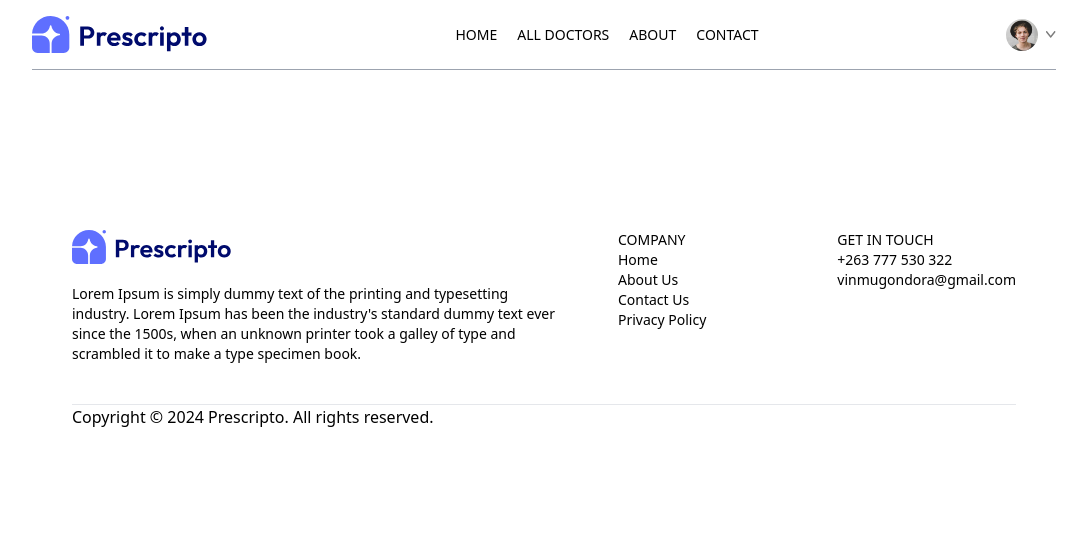
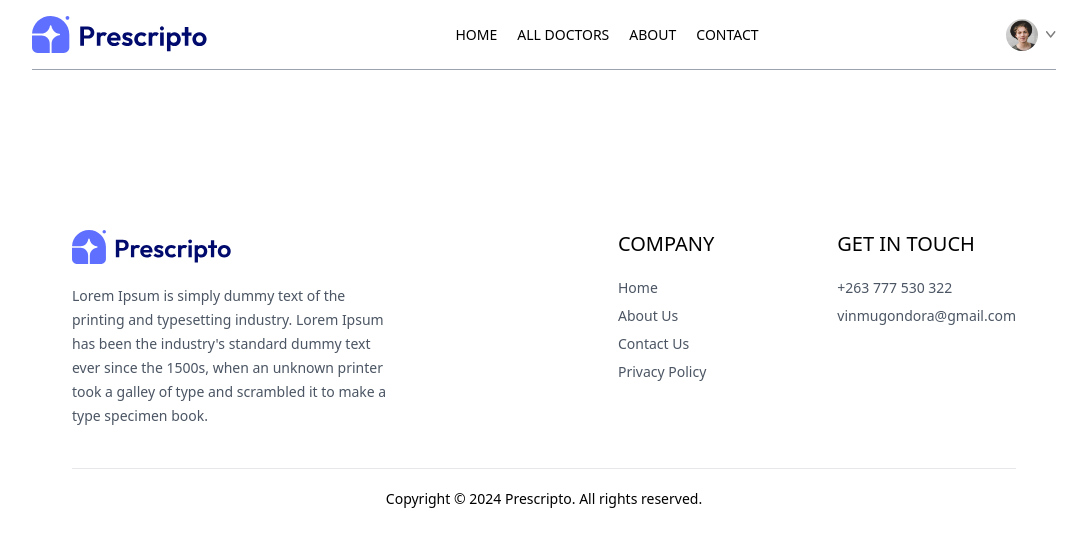
Before and after one commit to VincentMugondora/prescripto, a React (Vite) app in the folder frontend/: page /appointment/1 in a window 1280 px wide. Shown: the top 546 px of the page, without its empty margins (96-1183 px from the left). Built offline with nearby package versions, Linux system fonts and the light colour scheme.

Commit message:
"Updated Footer component with minor layout and styling changes"

```diff
--- a/frontend/src/components/Footer.jsx
+++ b/frontend/src/components/Footer.jsx
@@ -4,11 +4,10 @@
   return (
     <div className="md:mx-10">
       <div className="flex flex-col sm:grid grid-cols-[3fr_1fr_1fr] gap-14 my-10 mt-40 text-sm">
-
         {/* ------- Left Section ------- */}
         <div>
           <img className="mb-5 w-40" src={assets.logo} alt="" />
-          <p>
+          <p className="w-full md:w-2/3 text-gray-600 leading-6">
             Lorem Ipsum is simply dummy text of the printing and typesetting
             industry. Lorem Ipsum has been the industry's standard dummy text
             ever since the 1500s, when an unknown printer took a galley of type
@@ -17,9 +16,9 @@
         </div>
 
         {/* ------- Center Section ------- */}
-        <div>
-          <p>COMPANY</p>
-          <ul>
+        <div className="">
+          <p className="text-xl font-medium mb-5">COMPANY</p>
+          <ul className="flex flex-col gap-2 text-gray-600">
             <li>Home</li>
             <li>About Us</li>
             <li> Contact Us</li>
@@ -29,8 +28,8 @@
 
         {/* ------- Right Section ------- */}
         <div>
-          <p>GET IN TOUCH</p>
-          <ul>
+          <p className="text-xl font-medium mb-5">GET IN TOUCH</p>
+          <ul className="flex flex-col gap-2 text-gray-600">
             <li>+263 777 530 322</li>
             <li>vinmugondora@gmail.com</li>
           </ul>
@@ -40,7 +39,7 @@
       {/* ------- Copyright Text ------- */}
       <div>
         <hr />
-        <p>Copyright &copy; 2024 Prescripto. All rights reserved.</p>
+        <p className="py-5 text-sm text-center">Copyright &copy; 2024 Prescripto. All rights reserved.</p>
       </div>
     </div>
   );
```
